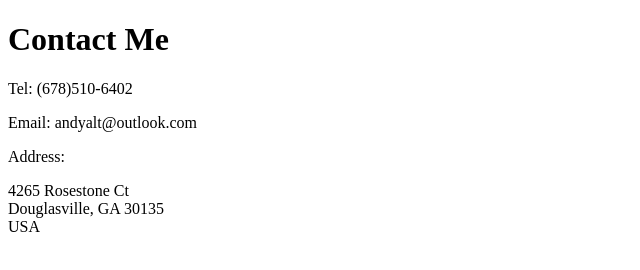
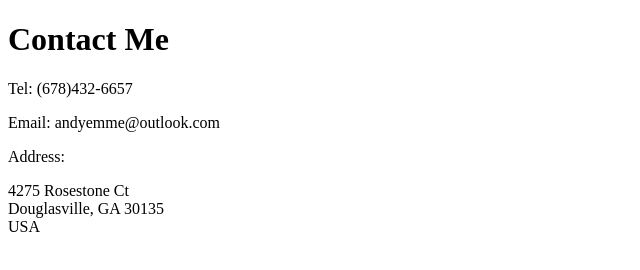
Before and after one commit to drewswiz/html-portfolio, a plain HTML site: page public/contact.html in a window 1280 px wide. Shown: the full height of the page, 0-640 px from the left. Drawn offline with Linux system fonts and the light colour scheme.

Commit message:
Update contact.html
anonymous contact info

```diff
--- a/public/contact.html
+++ b/public/contact.html
@@ -6,11 +6,11 @@
 </head>
 <body>
     <h1>Contact Me</h1>
-    <p>Tel: (678)510-6402</p>
-    <p>Email: andyalt@outlook.com</p>
+    <p>Tel: (678)432-6657</p>
+    <p>Email: andyemme@outlook.com</p>
     <p>Address:</p>
     <p>
-      4265 Rosestone Ct<br />
+      4275 Rosestone Ct<br />
       Douglasville, GA 30135<br />
       USA <br />
     </p>
```
